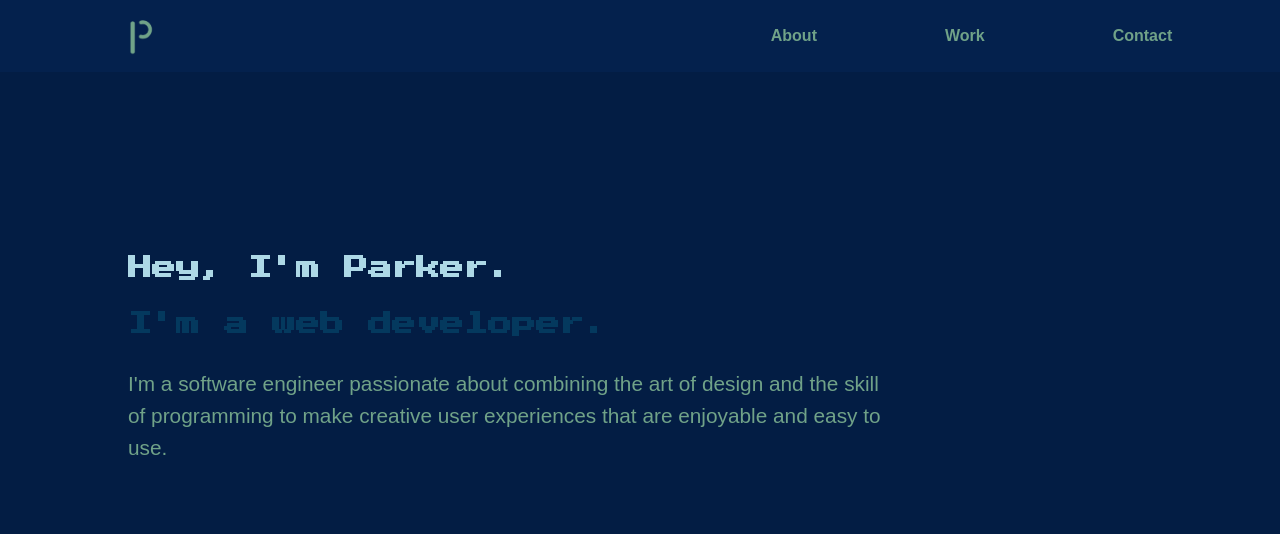
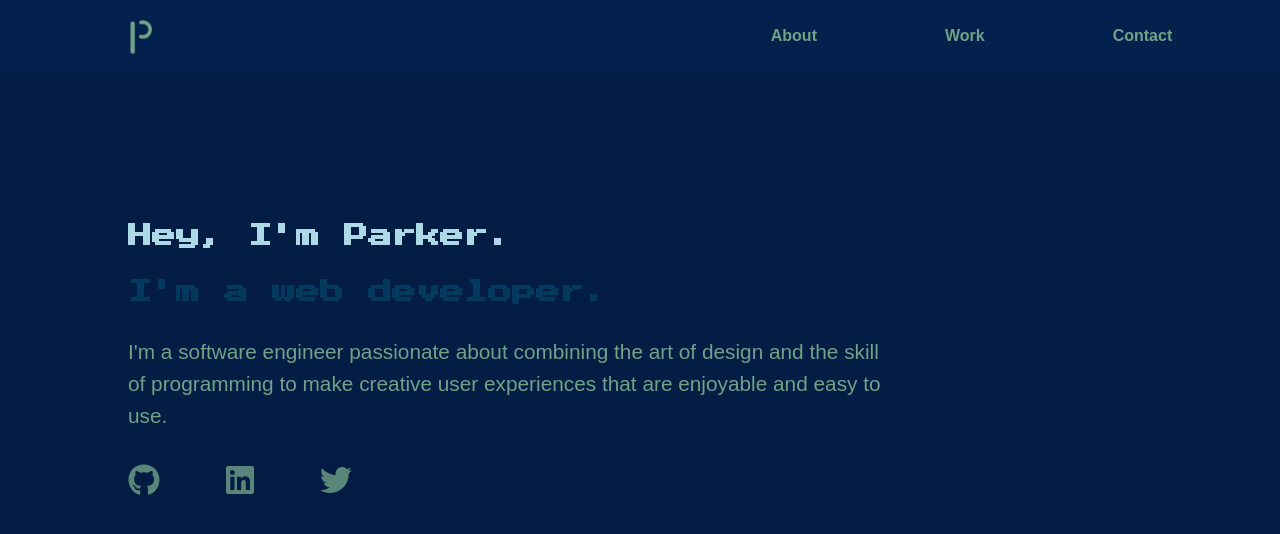
Before and after one commit to parkerrudd/portfolio-new, a React (Create React App) app in the folder new-portfolio/: page / in a window 1280 px wide. Shown: the top 534 px of the page. Built offline with nearby package versions, Linux system fonts and the light colour scheme; a web font is replaced by a local one.

Commit message:
added social icons animation

```diff
--- a/new-portfolio/src/App.js
+++ b/new-portfolio/src/App.js
@@ -1,5 +1,6 @@
 import styles from './styles/style.css';
 import logo from './images/dev-logo-lighter-bg.png';
+import { FaLinkedin, FaGithub, FaTwitter } from "react-icons/fa";
 
 function App() {
 
@@ -21,7 +22,15 @@ function App() {
             <h1 className="blue-font">Hey, I'm Parker.</h1>
             <h1 className="darker-font">I'm a web developer.</h1>
             <p id="info-paragraph">I'm a software engineer passionate about combining the art of design and the skill of programming to make creative user experiences that are enjoyable and easy to use.</p>
-         </div>
+
+            <div className="icons">
+              <a id='github-logo' href="https://github.com/parkerrudd" target="_blank"> <FaGithub /> </a>
+              <a id='linkedin-logo' href="https://linkedin.com/parkerrudd" target="_blank"> <FaLinkedin /> </a>
+              <a id='twitter-logo' href="https://twitter/parkerrudd" target="_blank"> <FaTwitter /> </a>
+            </div>
+
+          </div>
+
        </section>
     </div>
   );
--- a/new-portfolio/src/styles/_homepage.scss
+++ b/new-portfolio/src/styles/_homepage.scss
@@ -17,7 +17,7 @@
         opacity: 0;
         animation-name: infoDropIn;
         animation-duration: 2s;
-        animation-delay: 1s;
+        animation-delay: 1.2s;
         animation-fill-mode: forwards;
     }
 
@@ -27,7 +27,7 @@
         opacity: 0;
         animation-name: infoDropIn;
         animation-duration: 2s;
-        animation-delay: 1.3s;
+        animation-delay: 1.4s;
         animation-fill-mode: forwards;
     }
 
@@ -40,7 +40,47 @@
         opacity: 0;
         animation-name: infoDropIn;
         animation-duration: 2s;
-        animation-delay: 1.5s;
+        animation-delay: 1.6s;
         animation-fill-mode: forwards;
     }
+
+    .icons {
+        @include flexCenter(row);
+        gap: 5vw;
+        font-size: 2em;
+
+        a {
+            color: $polishedPine;
+            transition: .2s;
+            opacity: .8;
+
+            &:hover {
+                opacity: 1;
+            }
+        }
+
+        #github-logo {
+            transform: translateX(-250px);
+            animation-name: slideInIcons;
+            animation-duration: 1s;
+            animation-delay: 1.7s;
+            animation-fill-mode: forwards;
+        }
+
+        #linkedin-logo {
+            transform: translateX(-350px);
+            animation-name: slideInIcons;
+            animation-duration: 1s;
+            animation-delay: 2.1s;
+            animation-fill-mode: forwards;
+        }
+
+        #twitter-logo {
+            transform: translateX(-350px);
+            animation-name: slideInIcons;
+            animation-duration: 1s;
+            animation-delay: 2.6s;
+            animation-fill-mode: forwards;
+        }
+    }
 }
--- a/new-portfolio/src/styles/_navbar.scss
+++ b/new-portfolio/src/styles/_navbar.scss
@@ -44,7 +44,7 @@
 }
 
 #about {
-    animation: navDropIn .9s;
+    animation: navDropIn 1s;
 }
 
 #work {
--- a/new-portfolio/src/styles/style.css
+++ b/new-portfolio/src/styles/style.css
@@ -46,6 +46,28 @@
   }
   100% {
     opacity: 1;
+  }
+}
+
+@-webkit-keyframes slideInIcons {
+  from {
+    -webkit-transform: translateX(-350px);
+            transform: translateX(-350px);
+  }
+  to {
+    -webkit-transform: translateX(0px);
+            transform: translateX(0px);
+  }
+}
+
+@keyframes slideInIcons {
+  from {
+    -webkit-transform: translateX(-350px);
+            transform: translateX(-350px);
+  }
+  to {
+    -webkit-transform: translateX(0px);
+            transform: translateX(0px);
   }
 }
 
@@ -132,8 +154,8 @@
 }
 
 #about {
-  -webkit-animation: navDropIn .9s;
-          animation: navDropIn .9s;
+  -webkit-animation: navDropIn 1s;
+          animation: navDropIn 1s;
 }
 
 #work {
@@ -163,6 +185,17 @@
   }
   100% {
     opacity: 1;
+  }
+}
+
+@keyframes slideInIcons {
+  from {
+    -webkit-transform: translateX(-350px);
+            transform: translateX(-350px);
+  }
+  to {
+    -webkit-transform: translateX(0px);
+            transform: translateX(0px);
   }
 }
 
@@ -197,8 +230,8 @@
           animation-name: infoDropIn;
   -webkit-animation-duration: 2s;
           animation-duration: 2s;
-  -webkit-animation-delay: 1s;
-          animation-delay: 1s;
+  -webkit-animation-delay: 1.2s;
+          animation-delay: 1.2s;
   -webkit-animation-fill-mode: forwards;
           animation-fill-mode: forwards;
 }
@@ -211,8 +244,8 @@
           animation-name: infoDropIn;
   -webkit-animation-duration: 2s;
           animation-duration: 2s;
-  -webkit-animation-delay: 1.3s;
-          animation-delay: 1.3s;
+  -webkit-animation-delay: 1.4s;
+          animation-delay: 1.4s;
   -webkit-animation-fill-mode: forwards;
           animation-fill-mode: forwards;
 }
@@ -228,8 +261,76 @@
           animation-name: infoDropIn;
   -webkit-animation-duration: 2s;
           animation-duration: 2s;
-  -webkit-animation-delay: 1.5s;
-          animation-delay: 1.5s;
+  -webkit-animation-delay: 1.6s;
+          animation-delay: 1.6s;
+  -webkit-animation-fill-mode: forwards;
+          animation-fill-mode: forwards;
+}
+
+.home .icons {
+  display: -webkit-box;
+  display: -ms-flexbox;
+  display: flex;
+  -webkit-box-pack: center;
+      -ms-flex-pack: center;
+          justify-content: center;
+  -webkit-box-align: center;
+      -ms-flex-align: center;
+          align-items: center;
+  -webkit-box-orient: horizontal;
+  -webkit-box-direction: normal;
+      -ms-flex-direction: row;
+          flex-direction: row;
+  gap: 5vw;
+  font-size: 2em;
+}
+
+.home .icons a {
+  color: #70A288;
+  -webkit-transition: .2s;
+  transition: .2s;
+  opacity: .8;
+}
+
+.home .icons a:hover {
+  opacity: 1;
+}
+
+.home .icons #github-logo {
+  -webkit-transform: translateX(-250px);
+          transform: translateX(-250px);
+  -webkit-animation-name: slideInIcons;
+          animation-name: slideInIcons;
+  -webkit-animation-duration: 1s;
+          animation-duration: 1s;
+  -webkit-animation-delay: 1.7s;
+          animation-delay: 1.7s;
+  -webkit-animation-fill-mode: forwards;
+          animation-fill-mode: forwards;
+}
+
+.home .icons #linkedin-logo {
+  -webkit-transform: translateX(-350px);
+          transform: translateX(-350px);
+  -webkit-animation-name: slideInIcons;
+          animation-name: slideInIcons;
+  -webkit-animation-duration: 1s;
+          animation-duration: 1s;
+  -webkit-animation-delay: 2.1s;
+          animation-delay: 2.1s;
+  -webkit-animation-fill-mode: forwards;
+          animation-fill-mode: forwards;
+}
+
+.home .icons #twitter-logo {
+  -webkit-transform: translateX(-350px);
+          transform: translateX(-350px);
+  -webkit-animation-name: slideInIcons;
+          animation-name: slideInIcons;
+  -webkit-animation-duration: 1s;
+          animation-duration: 1s;
+  -webkit-animation-delay: 2.6s;
+          animation-delay: 2.6s;
   -webkit-animation-fill-mode: forwards;
           animation-fill-mode: forwards;
 }
```
Also changed, not shown: new-portfolio/src/styles/_keyframes.scss (+9 -0 lines), 1 other file (tests, documents, lock files or other folders).
